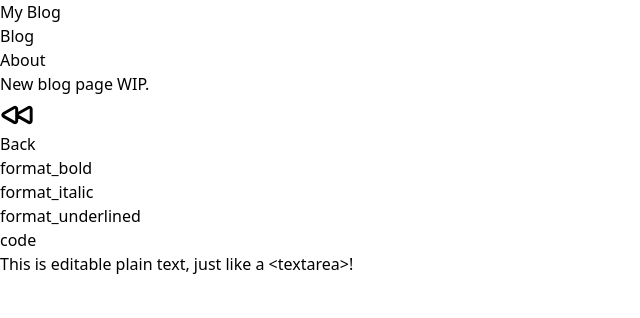
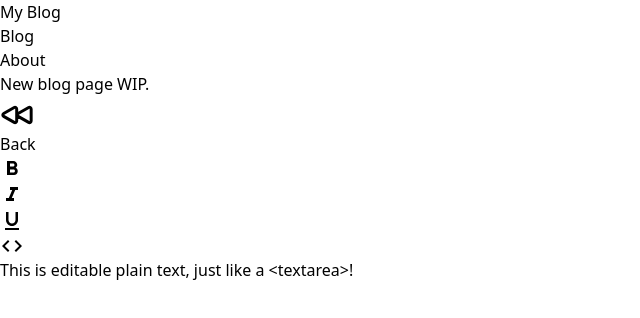
Before and after one commit to yechuan51/MyWebsiteV2, a Next.js app in the folder website/: page /blogs/new in a window 1280 px wide. Shown: the top 318 px of the page, without its empty margins (0-640 px from the left). Built offline with nearby package versions, Linux system fonts and the light colour scheme; what @material-tailwind/react would draw is missing.

Commit message:
Icons working. Need clean up

```diff
--- a/website/package.json
+++ b/website/package.json
@@ -10,8 +10,13 @@
     "test": "jest --testPathPattern=__tests__"
   },
   "dependencies": {
+    "@emotion/css": "^11.10.6",
+    "@emotion/react": "^11.10.6",
+    "@emotion/styled": "^11.10.6",
     "@heroicons/react": "^2.0.16",
     "@material-tailwind/react": "^1.4.2",
+    "@mui/icons-material": "^5.11.11",
+    "@mui/material": "^5.11.14",
     "eslint": "8.36.0",
     "eslint-config-next": "13.2.4",
     "mongoose": "^7.0.2",
--- a/website/src/components/slate/button.tsx
+++ b/website/src/components/slate/button.tsx
@@ -1,8 +1,9 @@
 "use client";
 
-import { forwardRef, PropsWithChildren } from "react";
+import { forwardRef, PropsWithChildren, ReactNode } from "react";
 import { ReactEditor, useSlate } from "slate-react";
 import { BaseEditor, Editor } from "slate";
+import Icon from "./icon";
 
 interface BaseProps {
   className?: string;
@@ -17,19 +18,18 @@ type ButtonProps = {
 
 type MarkButtonProps = {
   format: string;
-  icon: string;
+  icon: ReactNode;
 };
 
 const Button = forwardRef<HTMLSpanElement, PropsWithChildren<ButtonProps>>(
   ({ className, active, reversed, ...props }, ref) => {
-    const additionalClassName = props.reversed
-      ? props.active
+    const additionalClassName = reversed
+      ? active
         ? "text-white"
         : "#aaa"
-      : props.active
+      : active
       ? "text-black"
-      : "#ccc";
-
+      : "text-gray-500";
     return (
       <span
         {...props}
@@ -49,7 +49,6 @@ const isMarkActive = (editor: BaseEditor & ReactEditor, format: string) => {
 
 const toggleMark = (editor: BaseEditor & ReactEditor, format: string) => {
   const isActive = isMarkActive(editor, format);
-  console.log(isActive);
   if (isActive) {
     Editor.removeMark(editor, format);
   } else {
@@ -61,13 +60,14 @@ export const MarkButton = ({ format, icon, ...rest }: MarkButtonProps) => {
   const editor = useSlate();
   return (
     <Button
+      {...rest}
       active={isMarkActive(editor, format)}
       onMouseDown={(event: { preventDefault: () => void }) => {
         event.preventDefault();
         toggleMark(editor, format);
       }}
     >
-      <p>{icon}</p>
+      <Icon icon={icon}></Icon>
     </Button>
   );
 };
--- /dev/null
+++ b/website/src/components/slate/icon.tsx
@@ -0,0 +1,16 @@
+"use client";
+
+import { forwardRef, PropsWithChildren, ReactNode } from "react";
+
+type IconProps = {
+  icon?: ReactNode;
+};
+
+const Icon = forwardRef<HTMLDivElement, PropsWithChildren<IconProps>>(
+  (props, ref) => {
+    return <div ref={ref}>{props.icon}</div>;
+  }
+);
+
+Icon.displayName = "Icon";
+export default Icon;
--- a/website/src/components/slate/slateEditor.tsx
+++ b/website/src/components/slate/slateEditor.tsx
@@ -14,6 +14,10 @@ import { withHistory } from "slate-history";
 import Toolbar from "./toolbar";
 import { MarkButton } from "./button";
 import Leaf from "./leaf";
+import FormatBoldIcon from "@mui/icons-material/FormatBold";
+import FormatItalicIcon from "@mui/icons-material/FormatItalic";
+import FormatUnderlinedIcon from "@mui/icons-material/FormatUnderlined";
+import CodeIcon from "@mui/icons-material/Code";
 
 type CustomElement = { type: "paragraph"; children: CustomText[] };
 type CustomText = {
@@ -55,10 +59,10 @@ const SlateEditorComp = () => {
     <div className="border border-gray-300 bg-gray-100 rounded-md p-2">
       <Slate editor={editor} value={initialValue}>
         <Toolbar className="text-blue-700 flex flex-container">
-          <MarkButton format="bold" icon="format_bold" />
-          <MarkButton format="italic" icon="format_italic" />
-          <MarkButton format="underline" icon="format_underlined" />
-          <MarkButton format="code" icon="code" />
+          <MarkButton format="bold" icon={<FormatBoldIcon />} />
+          <MarkButton format="italic" icon={<FormatItalicIcon />} />
+          <MarkButton format="underline" icon={<FormatUnderlinedIcon />} />
+          <MarkButton format="code" icon={<CodeIcon />} />
         </Toolbar>
         <Editable
           renderLeaf={renderLeaf}
--- a/website/src/components/slate/toolbar.tsx
+++ b/website/src/components/slate/toolbar.tsx
@@ -19,7 +19,6 @@ const Toolbar: React.FC<PropsWithChildren<ToolbarProps>> = (props) => {
 
   return (
     <div className="menu">
-      {/* Menu content goes here */}
       <Menu {...props} ref={menuRef} />
     </div>
   );
```
Also changed, not shown: 1 other file (tests, documents, lock files or other folders).
